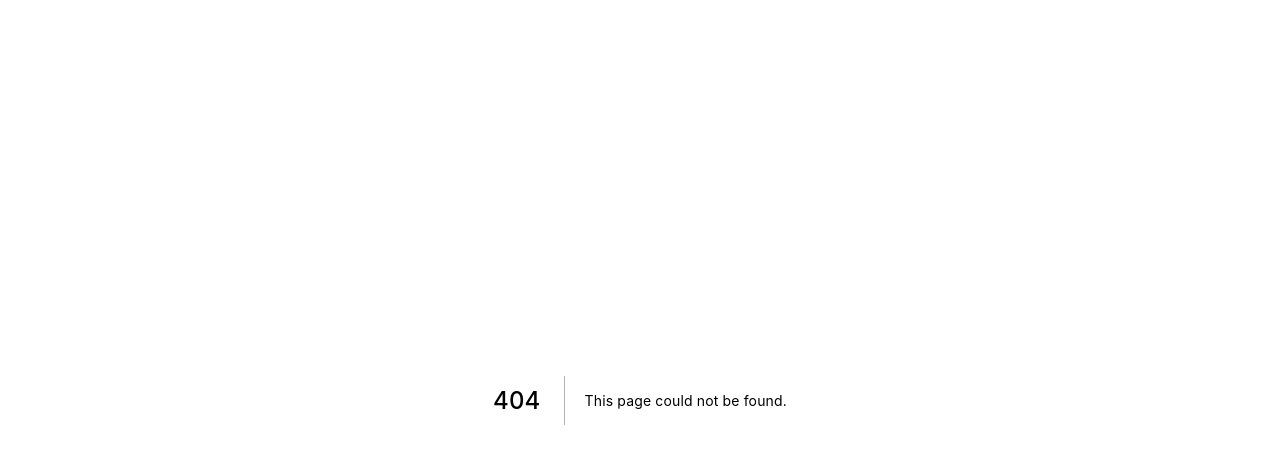
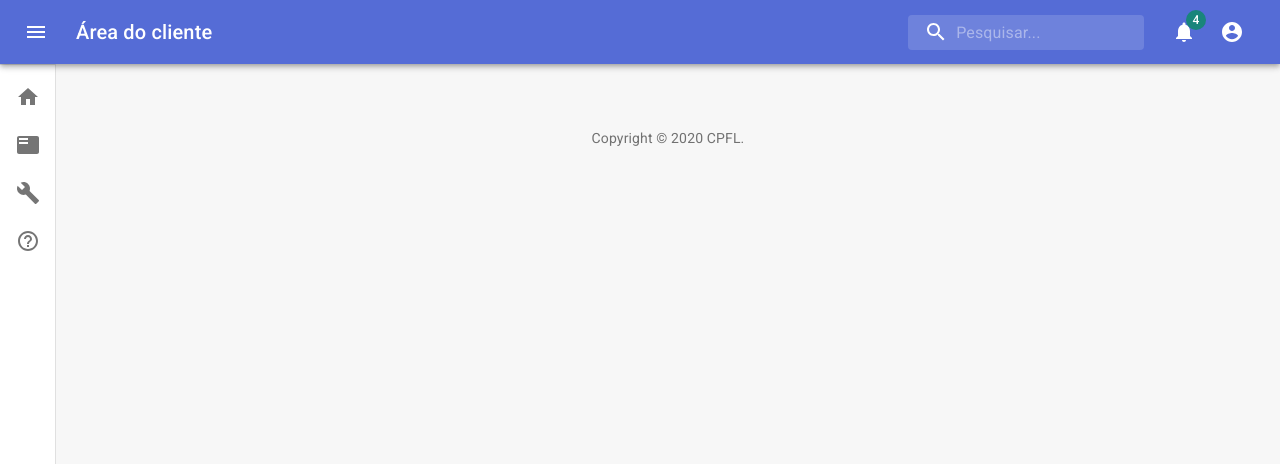
Before and after one commit to RenatoSiqueira/cpfl-challenge, a Next.js app: page /cliente/1 in a window 1280 px wide. Before the commit this address had no page. Shown: the top 464 px of the page. Built offline with nearby package versions, Linux system fonts and the light colour scheme.

Commit message:
links on menu added and refact

```diff
--- a/pages/cliente/cashback.js
+++ b/components/Cliente/cashback.js
@@ -4,11 +4,9 @@ import Typography from "@material-ui/core/Typography";
 import Image from "next/image";
 
 import CssBaseline from "@material-ui/core/CssBaseline";
-import Box from "@material-ui/core/Box";
 import Container from "@material-ui/core/Container";
 
 import Head from "~/components/Head";
-import Copyright from "~/components/Copyright";
 import MenuClient from "~/components/MenuClient";
 
 const MockData = [
@@ -85,29 +83,18 @@ const Cashback = () => {
   const classes = useStyles();
 
   return (
-    <div className={classes.root}>
-      <Head title="Benefícios" />
+    <Container component="main" maxWidth="lg">
+      <Head title="Minha Conta" />
       <CssBaseline />
-      <MenuClient />
-      <main className={classes.content}>
-        <div className={classes.appBarSpacer} />
-        <Container component="main" maxWidth="lg">
-          <div className="mt-3 text-4xl text-bold text-center text-blue-400 mb-5">
-            Benefícios
-          </div>
+      <div className="mt-3 text-4xl text-bold text-center mb-5">Benefícios</div>
       <Total points={2089} />
       <div className="md:grid md:gap-4 md:grid-cols-3">
         {MockData.map((e, i) => (
           <Item key={i} {...e} />
         ))}
       </div>
-          <Box mt={8}>
-            <Copyright />
-          </Box>
     </Container>
-      </main>
-    </div>
-  )
+  );
 };
 
 export default Cashback;
--- a/pages/cliente/painel.js
+++ b/components/Cliente/index.js
@@ -1,28 +1,20 @@
 import React from "react";
-import { useRouter } from "next/router";
 import Head from "~/components/Head";
+import Link from "next/link";
 
 import clsx from "clsx";
 import { makeStyles } from "@material-ui/core/styles";
-import CssBaseline from "@material-ui/core/CssBaseline";
-import Box from "@material-ui/core/Box";
-import Container from "@material-ui/core/Container";
 import Grid from "@material-ui/core/Grid";
 import Paper from "@material-ui/core/Paper";
 
 import UserPointsCard from "~/components/UserPointsCard";
-import Copyright from "~/components/Copyright";
 import Chart from "~/components/Chart";
 import CurrentOrder from "~/components/CurrentOrder";
 import TipMenu from "~/components/TipMenu";
-import MenuClient from "~/components/MenuClient";
 
 const drawerWidth = 240;
 
 const useStyles = makeStyles(theme => ({
-  root: {
-    display: "flex"
-  },
   toolbar: {
     paddingRight: 24
   },
@@ -77,12 +69,6 @@ const useStyles = makeStyles(theme => ({
       width: theme.spacing(9)
     }
   },
-  appBarSpacer: theme.mixins.toolbar,
-  content: {
-    flexGrow: 1,
-    height: "100vh",
-    overflow: "auto"
-  },
   container: {
     paddingTop: theme.spacing(3),
     paddingBottom: theme.spacing(4)
@@ -107,25 +93,20 @@ const useStyles = makeStyles(theme => ({
   }
 }));
 
-export default function painel() {
+const Dash = () => {
   const classes = useStyles();
-  const router = useRouter();
-
   const fixedHeightPaper = clsx(classes.paper, classes.fixedHeight);
 
   return (
-    <div className={classes.root}>
+    <>
       <Head title="Meu Painel" />
-      <CssBaseline />
-      <MenuClient />
-      <main className={classes.content}>
-        <div className={classes.appBarSpacer} />
-        <Container component="main" maxWidth="lg">
       <Grid container spacing={3} className={classes.container}>
         <Grid item xs={12} md={6}>
+          <Link href="/cliente/cashback">
             <Paper className={classes.pointsPaper}>
-                <UserPointsCard onClick={() => router.push("/cliente/cashback")}/>
+              <UserPointsCard />
             </Paper>
+          </Link>
         </Grid>
 
         <Grid item xs={12} md={6}>
@@ -146,11 +127,8 @@ export default function painel() {
           </Paper>
         </Grid>
       </Grid>
-          <Box mt={8}>
-            <Copyright />
-          </Box>
-        </Container>
-      </main>
-    </div>
+    </>
   );
-}
+};
+
+export default Dash;
--- a/pages/cliente/myAccount.js
+++ b/components/Cliente/myAccount.js
@@ -7,7 +7,6 @@ import Container from "@material-ui/core/Container";
 import Filter2Icon from "@material-ui/icons/Filter2";
 
 import Item from "~/components/Items";
-import Copyright from "~/components/Copyright";
 
 const MockData = [
   { icon: Filter2Icon, title: "Contas e pagamentos" },
@@ -22,9 +21,7 @@ const Services = () => (
   <Container component="main" maxWidth="lg">
     <Head title="Minha Conta" />
     <CssBaseline />
-    <div className="mt-3 text-4xl text-bold text-center text-blue-400 mb-5">
-      Minha Conta
-    </div>
+    <div className="mt-3 text-4xl text-bold text-center mb-5">Minha Conta</div>
     <div className="md:grid md:gap-4 md:grid-cols-3">
       {MockData.map((e, i) => (
         <Item title={e.title}>
@@ -32,9 +29,6 @@ const Services = () => (
         </Item>
       ))}
     </div>
-    <Box mt={8}>
-      <Copyright />
-    </Box>
   </Container>
 );
 
--- a/pages/cliente/services.js
+++ b/components/Cliente/services.js
@@ -7,7 +7,6 @@ import Container from "@material-ui/core/Container";
 import Filter2Icon from "@material-ui/icons/Filter2";
 
 import Item from "~/components/Items";
-import Copyright from "~/components/Copyright";
 
 const MockData = [
   { icon: Filter2Icon, title: "Nova Ligação de Energia" },
@@ -22,9 +21,7 @@ const Services = () => (
   <Container component="main" maxWidth="lg">
     <Head title="Serviços" />
     <CssBaseline />
-    <div className="mt-3 text-4xl text-bold text-center text-blue-400 mb-5">
-      Serviços
-    </div>
+    <div className="mt-3 text-4xl text-bold text-center  mb-5">Serviços</div>
     <div className="md:grid md:gap-4 md:grid-cols-3">
       {MockData.map((e, i) => (
         <Item title={e.title}>
@@ -32,9 +29,6 @@ const Services = () => (
         </Item>
       ))}
     </div>
-    <Box mt={8}>
-      <Copyright />
-    </Box>
   </Container>
 );
 
--- a/components/MenuClient/index.js
+++ b/components/MenuClient/index.js
@@ -10,19 +10,20 @@ import Badge from "@material-ui/core/Badge";
 import MenuIcon from "@material-ui/icons/Menu";
 import ChevronLeftIcon from "@material-ui/icons/ChevronLeft";
 import NotificationsIcon from "@material-ui/icons/Notifications";
-import ListItem from '@material-ui/core/ListItem';
-import ListItemIcon from '@material-ui/core/ListItemIcon';
-import ListItemText from '@material-ui/core/ListItemText';
-import DashboardIcon from '@material-ui/icons/Dashboard';
-import Divider from '@material-ui/core/Divider';
-import List from '@material-ui/core/List';
-import AccountCircle from '@material-ui/icons/AccountCircle';
-import SearchIcon from '@material-ui/icons/Search';
-import InputBase from '@material-ui/core/InputBase';
-import FeaturedPlayListIcon from '@material-ui/icons/FeaturedPlayList';
-import HomeIcon from '@material-ui/icons/Home';
-import BuildIcon from '@material-ui/icons/Build';
-import HelpOutlineIcon from '@material-ui/icons/HelpOutline';
+import ListItem from "@material-ui/core/ListItem";
+import ListItemIcon from "@material-ui/core/ListItemIcon";
+import ListItemText from "@material-ui/core/ListItemText";
+import DashboardIcon from "@material-ui/icons/Dashboard";
+import Divider from "@material-ui/core/Divider";
+import List from "@material-ui/core/List";
+import AccountCircle from "@material-ui/icons/AccountCircle";
+import SearchIcon from "@material-ui/icons/Search";
+import InputBase from "@material-ui/core/InputBase";
+import FeaturedPlayListIcon from "@material-ui/icons/FeaturedPlayList";
+import HomeIcon from "@material-ui/icons/Home";
+import BuildIcon from "@material-ui/icons/Build";
+import HelpOutlineIcon from "@material-ui/icons/HelpOutline";
+import Link from "next/link";
 
 const useStyles = makeStyles(theme => ({
   root: {
@@ -90,10 +91,10 @@ const useStyles = makeStyles(theme => ({
     }
   },
   sectionDesktop: {
-    display: 'none',
-    [theme.breakpoints.up('md')]: {
-      display: 'flex',
-    },
+    display: "none",
+    [theme.breakpoints.up("md")]: {
+      display: "flex"
+    }
   },
   appBarSpacer: theme.mixins.toolbar,
   content: {
@@ -125,47 +126,56 @@ const useStyles = makeStyles(theme => ({
   },
   searchIcon: {
     padding: theme.spacing(0, 2),
-    height: '100%',
-    position: 'absolute',
-    pointerEvents: 'none',
-    display: 'flex',
-    alignItems: 'center',
-    justifyContent: 'center',
+    height: "100%",
+    position: "absolute",
+    pointerEvents: "none",
+    display: "flex",
+    alignItems: "center",
+    justifyContent: "center"
   },
   inputRoot: {
-    color: 'inherit',
+    color: "inherit"
   },
   inputInput: {
     padding: theme.spacing(1, 1, 1, 0),
     paddingLeft: `calc(1em + ${theme.spacing(4)}px)`,
-    transition: theme.transitions.create('width'),
-    width: '100%',
-    [theme.breakpoints.up('md')]: {
-      width: '20ch',
-    },
+    transition: theme.transitions.create("width"),
+    width: "100%",
+    [theme.breakpoints.up("md")]: {
+      width: "20ch"
+    }
   },
   grow: {
-    flexGrow: 1,
+    flexGrow: 1
   },
   menuButton: {
-    marginRight: theme.spacing(2),
+    marginRight: theme.spacing(2)
   },
   search: {
-    position: 'relative',
+    position: "relative",
     borderRadius: theme.shape.borderRadius,
     backgroundColor: fade(theme.palette.common.white, 0.15),
-    '&:hover': {
-      backgroundColor: fade(theme.palette.common.white, 0.25),
+    "&:hover": {
+      backgroundColor: fade(theme.palette.common.white, 0.25)
     },
     marginRight: theme.spacing(2),
     marginLeft: 0,
-    width: '100%',
-    [theme.breakpoints.up('sm')]: {
+    width: "100%",
+    [theme.breakpoints.up("sm")]: {
       marginLeft: theme.spacing(3),
-      width: 'auto',
-    },
-  },
+      width: "auto"
+    }
+  }
 }));
+
+const Item = ({ title, link, children }) => (
+  <Link href={link}>
+    <ListItem button>
+      <ListItemIcon>{children}</ListItemIcon>
+      <ListItemText primary={title} />
+    </ListItem>
+  </Link>
+);
 
 export default function MenuClient() {
   const classes = useStyles();
@@ -207,7 +217,7 @@ export default function MenuClient() {
           >
             Área do cliente
           </Typography>
-            <div className={classes.sectionDesktop}>
+          <div className={classes.sectionDesktop}>
             <div className={classes.search}>
               <div className={classes.searchIcon}>
                 <SearchIcon />
@@ -216,9 +226,9 @@ export default function MenuClient() {
                 placeholder="Pesquisar..."
                 classes={{
                   root: classes.inputRoot,
-                  input: classes.inputInput,
+                  input: classes.inputInput
                 }}
-                inputProps={{ 'aria-label': 'search' }}
+                inputProps={{ "aria-label": "search" }}
               />
             </div>
             <div className={classes.grow} />
@@ -249,30 +259,18 @@ export default function MenuClient() {
         </div>
         <Divider />
         <List>
-          <ListItem button>
-            <ListItemIcon>
-              <HomeIcon />
-            </ListItemIcon>
-            <ListItemText primary="Início" />
-          </ListItem>
-          <ListItem button>
-            <ListItemIcon>
-              <FeaturedPlayListIcon />
-            </ListItemIcon>
-            <ListItemText primary="Minha conta" />
-          </ListItem>
-          <ListItem button>
-            <ListItemIcon>
-              <BuildIcon />
-            </ListItemIcon>
-            <ListItemText primary="Serviços" />
-          </ListItem>
-          <ListItem button>
-            <ListItemIcon>
-              <HelpOutlineIcon />
-            </ListItemIcon>
-            <ListItemText primary="Ajuda" />
-          </ListItem>
+          <Item title="Início" link="/cliente/painel">
+            <HomeIcon />
+          </Item>
+          <Item title="Minha conta" link="/cliente/myAccount">
+            <FeaturedPlayListIcon />
+          </Item>
+          <Item title="Serviços" link="/cliente/services">
+            <BuildIcon />
+          </Item>
+          <Item title="Ajuda" link="/cliente/painel">
+            <HelpOutlineIcon />
+          </Item>
         </List>
       </Drawer>
     </React.Fragment>
--- /dev/null
+++ b/pages/cliente/[page].js
@@ -0,0 +1,50 @@
+import React from "react";
+import { useRouter } from "next/router";
+
+import { makeStyles } from "@material-ui/core/styles";
+import CssBaseline from "@material-ui/core/CssBaseline";
+import Box from "@material-ui/core/Box";
+import Container from "@material-ui/core/Container";
+
+import Copyright from "~/components/Copyright";
+import MenuClient from "~/components/MenuClient";
+import Dashboard from "~/components/Cliente";
+import Services from "~/components/Cliente/services";
+import MyAccount from "~/components/Cliente/myAccount";
+import Cashback from "~/components/Cliente/cashback";
+
+const useStyles = makeStyles(theme => ({
+  root: {
+    display: "flex"
+  },
+  appBarSpacer: theme.mixins.toolbar,
+  content: {
+    flexGrow: 1,
+    height: "100vh",
+    overflow: "auto"
+  }
+}));
+
+export default function painel() {
+  const classes = useStyles();
+  const router = useRouter();
+
+  return (
+    <div className={classes.root}>
+      <CssBaseline />
+      <MenuClient />
+      <main className={classes.content}>
+        <div className={classes.appBarSpacer} />
+        <Container component="main" maxWidth="lg">
+          {router.query.page === "painel" && <Dashboard />}
+          {router.query.page === "myAccount" && <MyAccount />}
+          {router.query.page === "services" && <Services />}
+          {router.query.page === "cashback" && <Cashback />}
+          <Box mt={8}>
+            <Copyright />
+          </Box>
+        </Container>
+      </main>
+    </div>
+  );
+}
```
Lines whose indentation alone changed are shown as unchanged.
